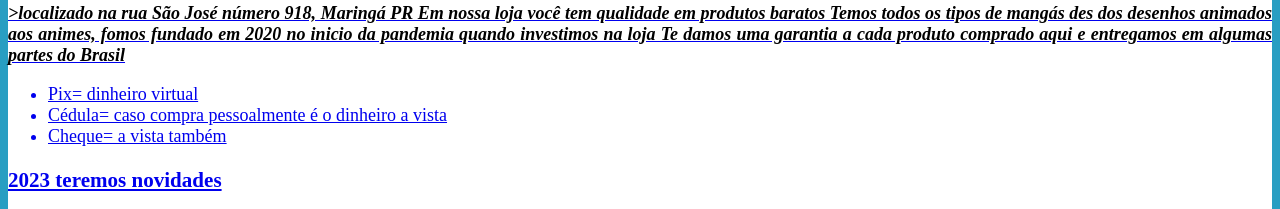
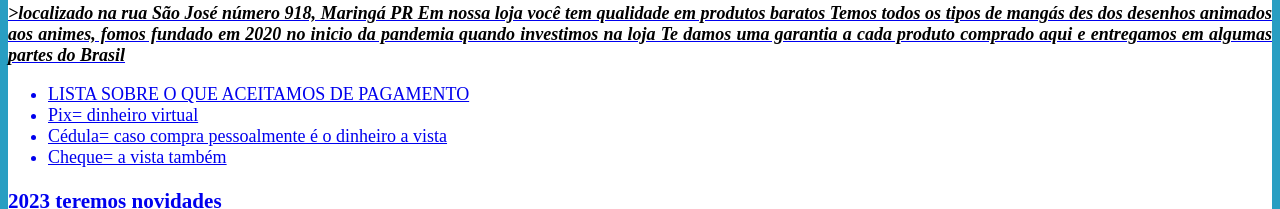
Before and after one commit to zorosola123/3-treimestre, a plain HTML site: page index.html in a window 1280 px wide. Shown: the part 175-384 px from the top of the page. Drawn offline with Linux system fonts and the light colour scheme; a script that the page names is missing.

Commit message:
terminei:)

```diff
--- a/index.html
+++ b/index.html
@@ -24,7 +24,8 @@
 Em nossa loja você tem qualidade em produtos baratos
  Temos todos os tipos de mangás des dos desenhos animados aos animes, fomos fundado em 2020 no inicio da pandemia quando investimos na loja
  Te damos uma garantia a cada produto comprado aqui e entregamos em algumas partes do Brasil</b></i></p>
-<ul id=" Lista02 sobre o que aceitamos"O que aceitamos como pagamento>
+<ul id=" Lista02 sobre o que aceitamos">
+    <li>LISTA SOBRE O QUE ACEITAMOS DE PAGAMENTO</li>
     <li>Pix= dinheiro virtual</li>
     <li>Cédula= caso compra pessoalmente é o dinheiro a vista</li>
     <li>Cheque= a vista também</li>
```
